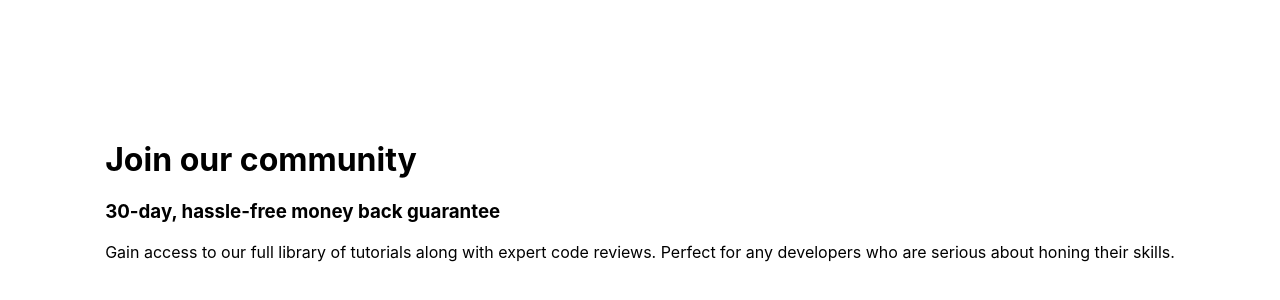
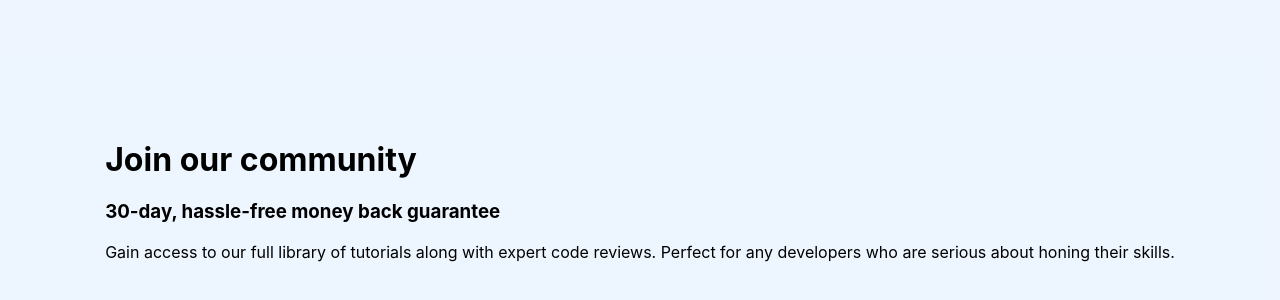
Before and after one commit to ShakilAnsary9/price-grid-frontend-mentor, a React (Create React App) app: page / in a window 1280 px wide. Shown: the part 202-502 px from the top of the page. Built offline with nearby package versions, Linux system fonts and the light colour scheme.

Commit message:
box shadow added

```diff
--- a/src/App.css
+++ b/src/App.css
@@ -5,4 +5,9 @@
   justify-content: center;
   align-items: center;
   height: 100vh;
+  background-color: hsl(212, 86%, 64%, 0.1);
 }
+
+.box-shadow {
+  box-shadow: 0px 0px 10px rgba(0, 0, 0, 0.1);
+}
--- a/src/component/Toptext.js
+++ b/src/component/Toptext.js
@@ -1,4 +1,5 @@
 import React from 'react';
+import './component.css'
 
 function Toptext() {
   return <div className='toptxt'>
```
